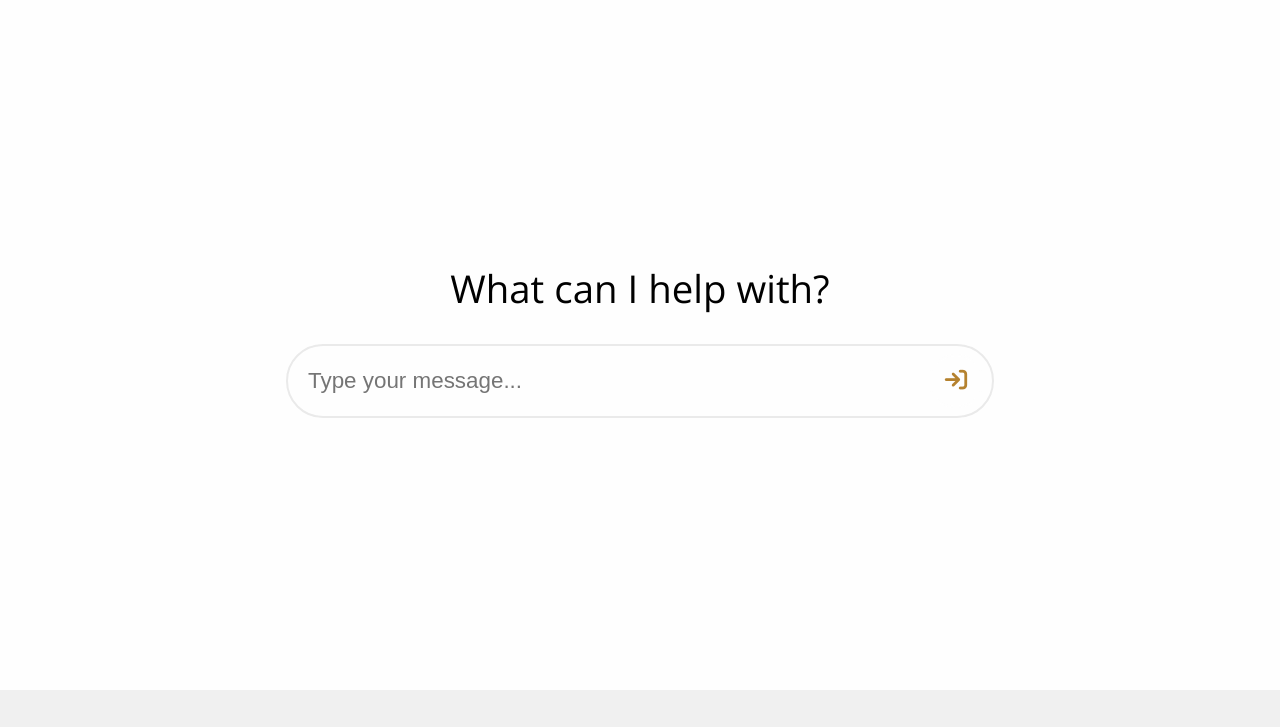
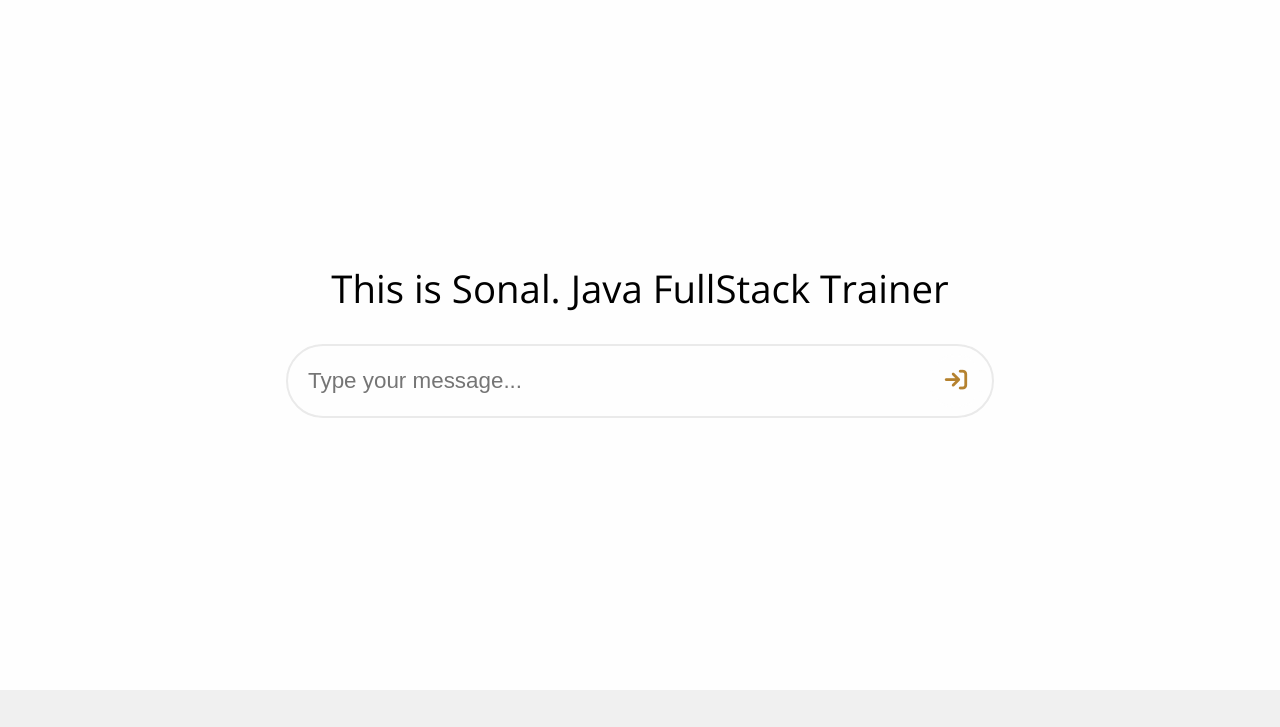
Before and after one commit to vinaypathrikarreactjstrainer/lms-project, a plain HTML site: page chatboat/index.html in a window 1280 px wide. Shown: the part 73-800 px from the top of the page. Drawn offline with nearby package versions, Linux system fonts and the light colour scheme.

Commit message:
first commit

```diff
--- a/chatboat/assets/css/style.css
+++ b/chatboat/assets/css/style.css
@@ -19,6 +19,7 @@ html,
 body {
   font-family: "Open Sans", sans-serif;
   background: #f0f0f0;
+  font-weight: bold;
 }
 header {
     background: #232821;
--- a/chatboat/index.html
+++ b/chatboat/index.html
@@ -14,7 +14,7 @@
     <section class="container hide">
       <div id="fusion-chatboat">
         <div id="chat-box"></div>
-        <h1 id="title">What can I help with?</h1>
+        <h1 id="title">This is Sonal. Java FullStack Trainer</h1>
         <div class="action">
             <input type="text" id="message" placeholder="Type your message..." />
             <button onclick="sendMessage()">
```
